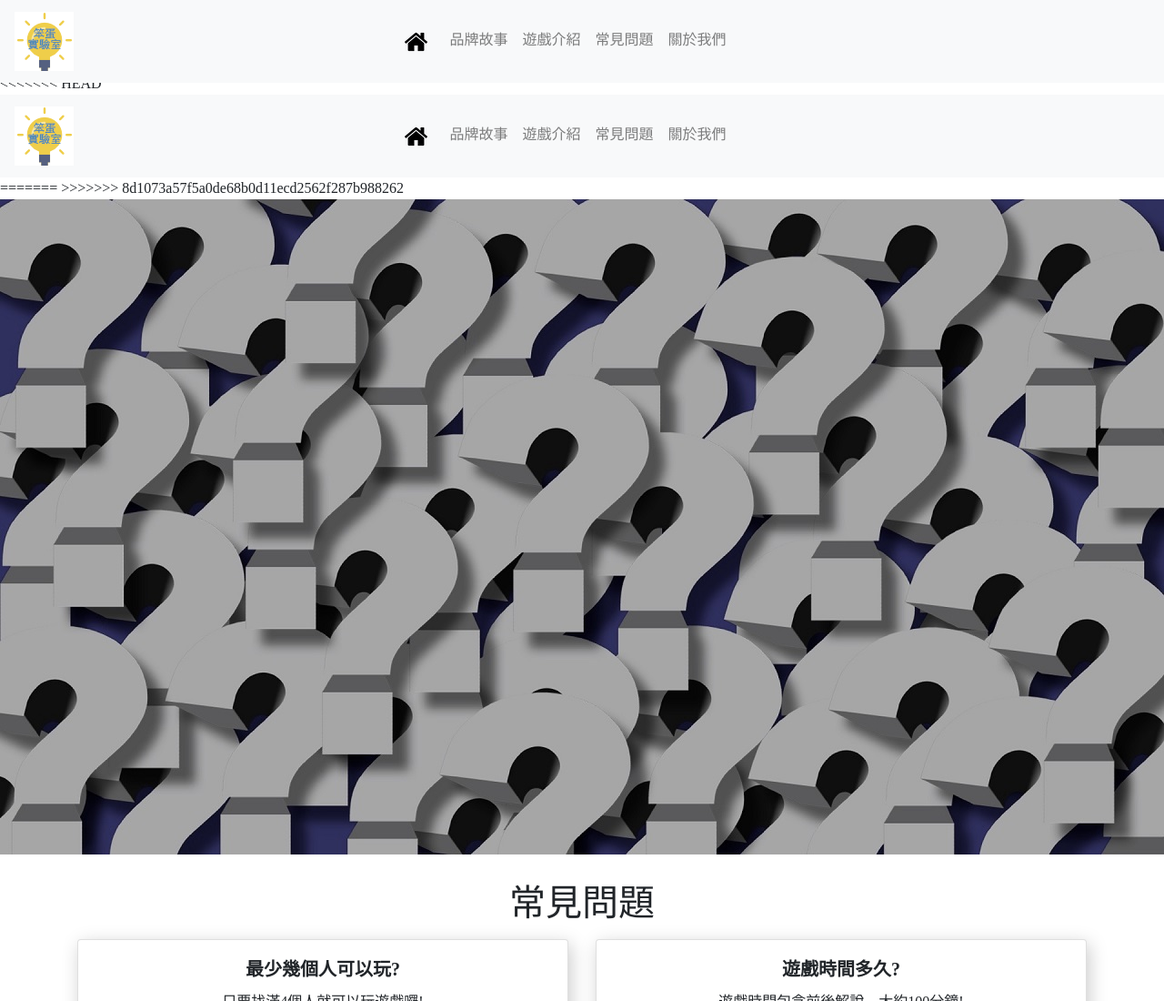
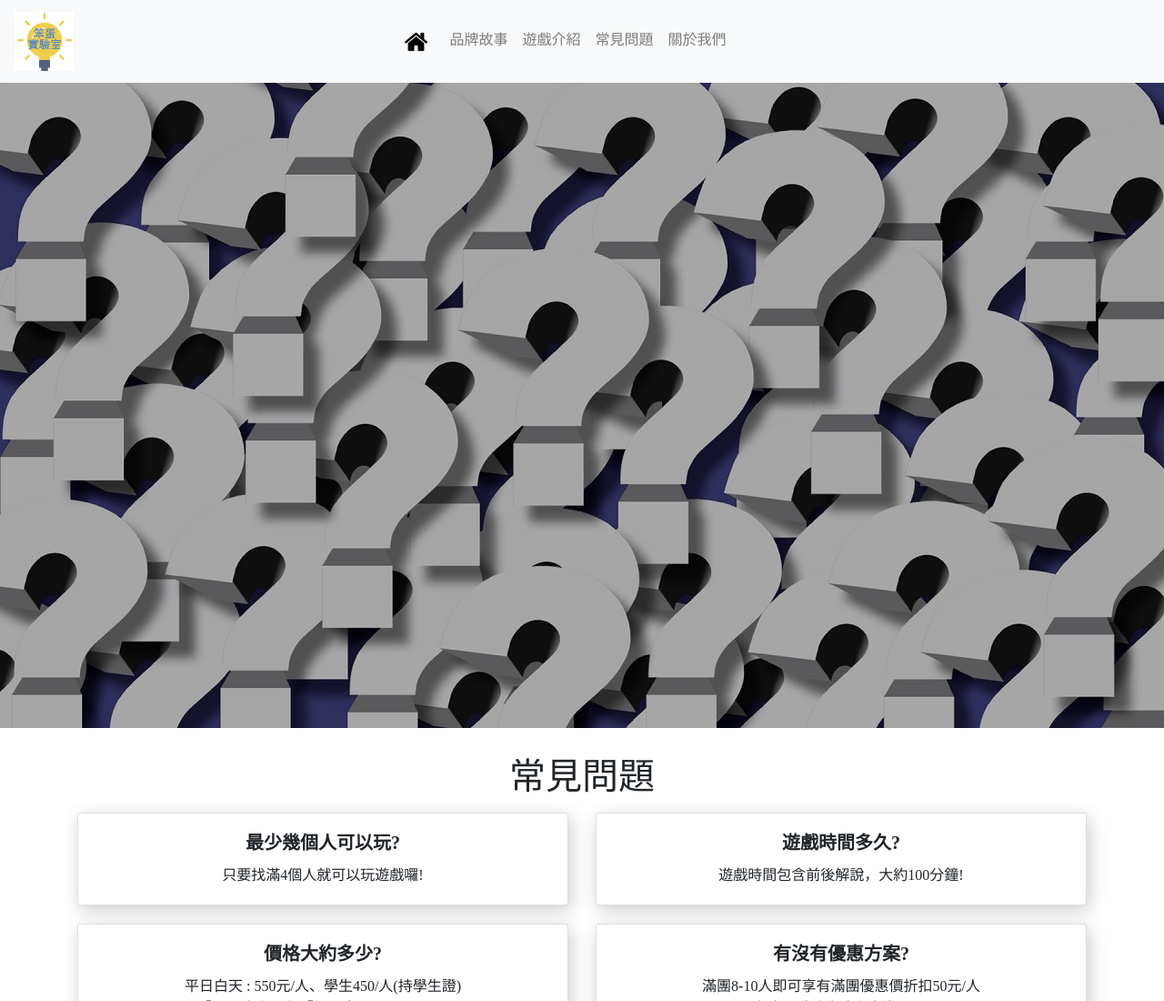
Before and after one commit to maggieyang85/stupidLab, a plain HTML site: page questions.html in a window 1280 px wide. Shown: the top 1100 px of the page at 91% size. Drawn offline with nearby package versions, Linux system fonts and the light colour scheme.

Commit message:
fix questions conflict

```diff
--- a/questions.html
+++ b/questions.html
@@ -15,36 +15,6 @@
 </head>
 
 <body>
-<<<<<<< HEAD
-    <div class="nav-box">
-        <nav class="navbar navbar-expand-lg navbar-light bg-light">
-            <a class="navbar-brand" href="#"><img src="images/logo.png"></a>
-            <button class="navbar-toggler" type="button" data-toggle="collapse" data-target="#navbarNav"
-                aria-controls="navbarNav" aria-expanded="false" aria-label="Toggle navigation">
-                <span class="navbar-toggler-icon"></span>
-            </button>
-            <div class="collapse navbar-collapse media" id="navbarNav">
-                <ul class="navbar-nav">
-                    <li class="nav-item">
-                        <a class="nav-link" href="index.html"><img src="images/home_black.webp"></a>
-                    </li>
-                    <li class="nav-item">
-                        <a class="nav-link" href="story.html">品牌故事 <span class="sr-only">(current)</span></a>
-                    </li>
-                    <li class="nav-item">
-                        <a class="nav-link" href="activities.html">遊戲介紹</a>
-                    </li>
-                    <li class="nav-item">
-                        <a class="nav-link" href="questions.html">常見問題</a>
-                    </li>
-                    <li class="nav-item">
-                        <a class="nav-link" href="about.html">關於我們</a>
-                    </li>
-                </ul>
-            </div>
-        </nav>
-    </div>
-=======
         <header>
                 <nav class="navbar navbar-expand-lg navbar-light bg-light">
                 <a class="navbar-brand" href="#"><img src="images/logo.png"></a>
@@ -73,7 +43,6 @@
                 </div>
             </nav>
             </header>
->>>>>>> 8d1073a57f5a0de68b0d11ecd2562f287b988262
 
     <div class="d-flex justify-content-center text-center img-padding">
         <img src="images/question-marks.jpg" class="img-fluid d-block w-100">
```
